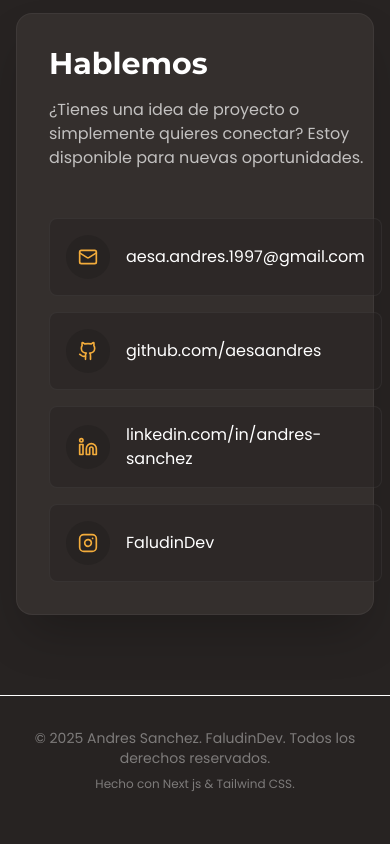
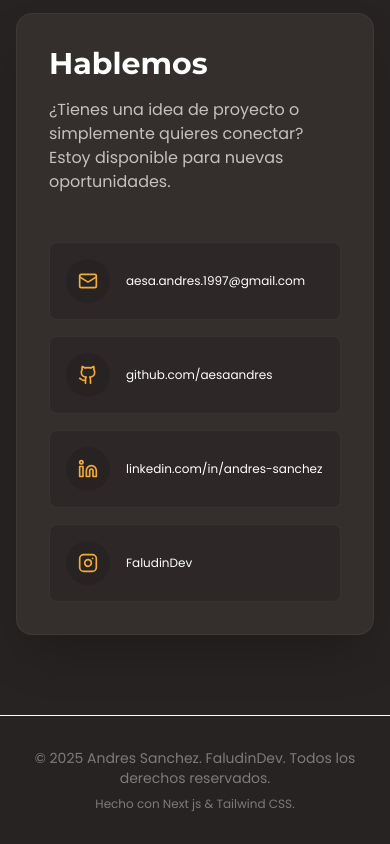
Before and after one commit to Aesaandres/faludindev-web, a Next.js app: page / in a window 390 px wide. Shown: the part 2651-3495 px from the top of the page. Built offline with nearby package versions, Linux system fonts and the light colour scheme.

Commit message:
cambio de contacto

```diff
--- a/app/components/contact.tsx
+++ b/app/components/contact.tsx
@@ -10,7 +10,7 @@ export default function Contact() {
        <section id="contact" className="py-20 bg-primary from-primary/20 to-brand-dark">
       <div className="container mx-auto px-4 md:px-6">
         <div className="max-w-4xl mx-auto bg-terciary border border-cuaternary/5 rounded-2xl p-8 md:p-12 shadow-2xl">
-          <div className="grid md:grid-cols-2 gap-12">
+          <div className="grid md:grid-cols-2  grid-cols-1 gap-12">
 
             <div className="space-y-8">
               <div>
@@ -32,28 +32,28 @@ export default function Contact() {
                   <div className="p-3 bg-primary rounded-full text-segundary group-hover:scale-110 transition-transform">
                     <Mail size={20} />
                   </div>
-                  <span className="font-medium">aesa.andres.1997@gmail.com</span>
+                  <span className="font-medium text-xs  md:text-base">aesa.andres.1997@gmail.com</span>
                 </a>
 
                 <a href="https://github.com/Aesaandres" target="_blank" rel="noreferrer" className="flex items-center space-x-4 text-brand-light hover:text-brand-accent transition-colors p-4 bg-primary/50 rounded-lg border border-cuaternary/5 hover:border-segundary/30 group">
                   <div className="p-3 bg-primary rounded-full text-segundary group-hover:scale-110 transition-transform">
                     <Github size={20} />
                   </div>
-                  <span className="font-medium">github.com/aesaandres</span>
+                  <span className="font-medium text-xs  md:text-base">github.com/aesaandres</span>
                 </a>
 
                 <a href="www.linkedin.com/in/andres-sanchez-6266701a0" className="flex items-center space-x-4 text-cuaternary hover:text-brand-accent transition-colors p-4 bg-primary/50 rounded-lg border border-cuaternary/5 hover:border-segundary/30 group">
                   <div className="p-3 bg-primary rounded-full text-segundary group-hover:scale-110 transition-transform">
                     <Linkedin size={20} />
                   </div>
-                  <span className="font-medium">linkedin.com/in/andres-sanchez</span>
+                  <span className="font-medium text-xs  md:text-base">linkedin.com/in/andres-sanchez</span>
                 </a>
 
                 <a href="https://www.instagram.com/faludinn/" className="flex items-center space-x-4 text-brand-light hover:text-brand-accent transition-colors p-4 bg-primary/50 rounded-lg border border-cuaternary/5 hover:border-segundary/30 group">
                   <div className="p-3 bg-primary rounded-full text-segundary group-hover:scale-110 transition-transform">
                     <Instagram size={20} />
                   </div>
-                  <span className="font-medium">FaludinDev</span>
+                  <span className="font-medium text-xs  md:text-base">FaludinDev</span>
                 </a>
               </div>
 
```
